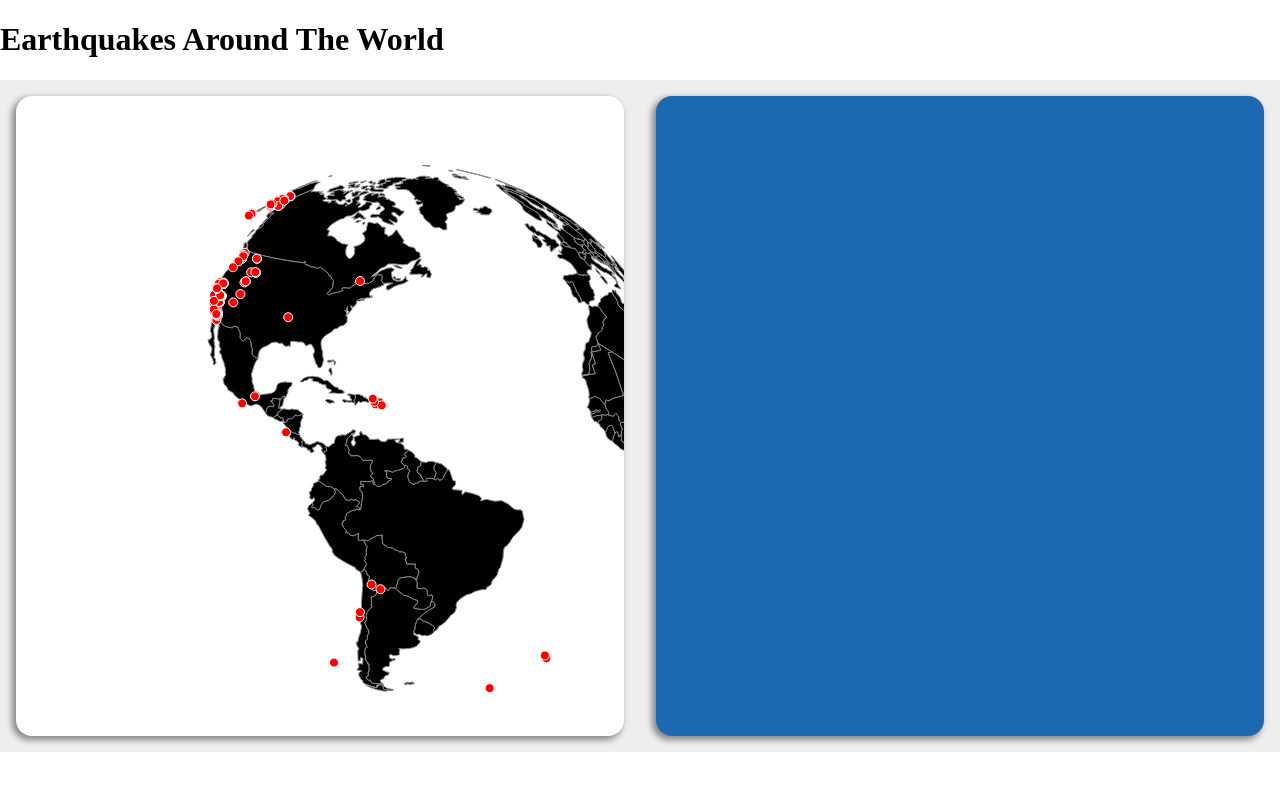
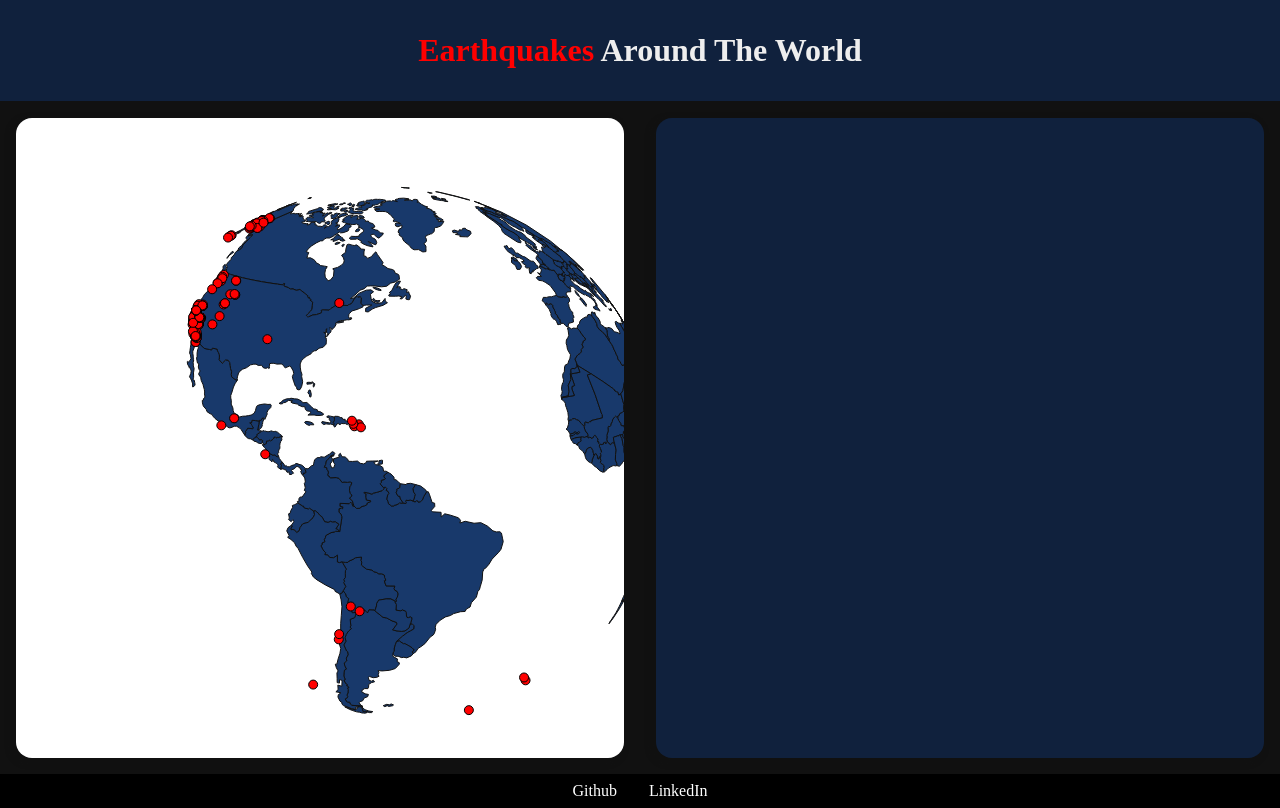
Before and after one commit to ChewbaccaJerky/D3-Maps, a plain HTML site: page earthquakes/index.html in a window 1280 px wide. Drawn offline with nearby package versions, Linux system fonts and the light colour scheme; animation ran at ten frames a second.

Commit message:
Added footer

```diff
--- a/earthquakes/css/main.css
+++ b/earthquakes/css/main.css
@@ -12,28 +12,29 @@ html, body {
     display: flex;
     justify-content: space-around;
     flex-direction: row-reverse;
-    background-color: #EEE;
+    background-color: #111;
 }
 
 /* Globe */
 
 .map {
+    /* background-color: rgb(16, 33, 61); */
     background-color: #fff;
     margin: 1em;
     /* height: 80vh;
     width: 100vh; */
     /* border: 1px solid #000; */
-    box-shadow: -3px 3px 6px 1px #888;
+    box-shadow: -3px 3px 6px 1px #111;
     border-radius: 1em;
 }
 
 .country {
-    stroke: #888;
-    fill: #000;
+    stroke: #111;
+    fill: rgb(24, 57, 107);
 }
 
 .point {
-    stroke: #fff;
+    stroke: #000;
     fill: red;
 }
 
@@ -43,14 +44,14 @@ html, body {
 /* Chart */
 
 .chart {
-    background-color: #1d69af;
+    background-color: rgb(16, 33, 61);
     margin: 1em;
     height: 80vh;
     width: 50vw;
     display: flex;
     flex-direction: column-reverse;
     overflow-y: scroll;
-    box-shadow: -3px 3px 6px 1px #888;
+    box-shadow: -3px 3px 6px 1px #111;
     border-radius: 1em;
 }
 
@@ -70,7 +71,7 @@ html, body {
     list-style: none;
     background-color: #FFF;
     border-radius: 1em;
-    box-shadow: -1px 1px 2px 1px #888;
+    box-shadow: -1px 1px 2px 1px rgb(61, 61, 61);
 }
 
 
@@ -85,3 +86,36 @@ h4 span {
     font-size: 1em;
     color: red;
 }
+
+h1 {
+    margin: 0;
+    padding: 1em;
+    text-align: center;
+    background-color: rgb(16, 33, 61);
+    border-bottom: 1px solid #111;
+    color: #eee;
+    font-size: 2em;
+}
+
+h1 span {
+    color: red;
+}
+
+.footer {
+    display: flex;
+    justify-content: center;
+    align-items: center;
+    padding: 0.5em;
+    background-color: #000;
+}
+
+.footer a {
+    text-decoration: none;
+    margin: 0 1em;
+    color: #FFF;
+    transition: all 0.5s;
+}
+
+.footer a:hover {
+    color: red;
+}
--- a/earthquakes/index.html
+++ b/earthquakes/index.html
@@ -12,8 +12,12 @@
     <script src="./data/earthquakes.json"></script>
 </head>
 <body>
-    <h1>Earthquakes Around The World</h1>
+    <h1><span>Earthquakes</span> Around The World</h1>
     <div class="container"></div>
+    <div class="footer">
+        <a href="#">Github</a>
+        <a href="#">LinkedIn</a>
+    </div>
     <script src="./js/app.js"></script>
     <script src="./js/chart.js"></script>
     <script src="./js/map.js"></script>
--- a/earthquakes/js/map.js
+++ b/earthquakes/js/map.js
@@ -22,7 +22,7 @@ const g = svg.append("g");
 const projection = d3
     .geoOrthographic()
     .scale(275)
-    .center([20, 20]);
+    .center([25, 20]);
 
 // d3.select("body")
 //     .on("resize", function(){
@@ -53,8 +53,8 @@ earthquakes
     .attr("d", geoPath)
     // .transition(400)
     .on("mouseover", function(d){
-        const date = new Date();
-        const cur_time = date.toUTCString(d.properties.time);
+        const date = new Date(d.properties.time);
+        let cur_time = date;
         d3.select(this)
             .attr("class", "hover");
         d3.select(".chart ul")
```
